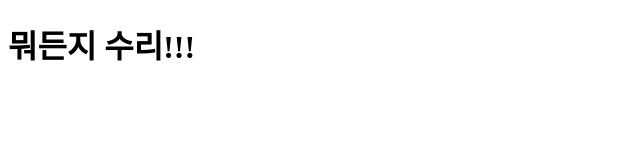
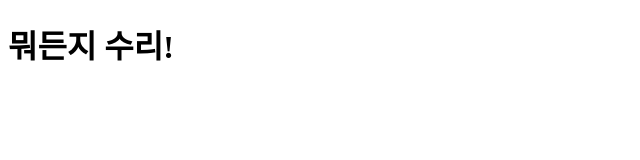
Before and after one commit to whatever-repair/whatever-repair-web, a React app: page / in a window 1280 px wide. Shown: the top 160 px of the page, without its empty margins (0-640 px from the left). Built offline with nearby package versions, Linux system fonts and the light colour scheme.

Commit message:
src file path uplode

```diff
--- a/package.json
+++ b/package.json
@@ -20,7 +20,9 @@
     "mongoose": "^4.8.4",
     "path": "^0.12.7",
     "react": "^15.4.2",
-    "react-dom": "^15.4.2"
+    "react-dom": "^15.4.2",
+    "react-redux": "^5.0.2",
+    "redux": "^3.6.0"
   },
   "devDependencies": {
     "babel-core": "^6.23.1",
--- a/src/components/App.js
+++ b/src/components/App.js
@@ -3,7 +3,7 @@ import React from 'react';
 export default class App extends React.Component {
   render() {
     return (
-      <h1>뭐든지 수리!!!</h1>
+      <h1>뭐든지 수리!</h1>
     );
   };
 }
```
Also changed, not shown: 1 other file (tests, documents, lock files or other folders).
